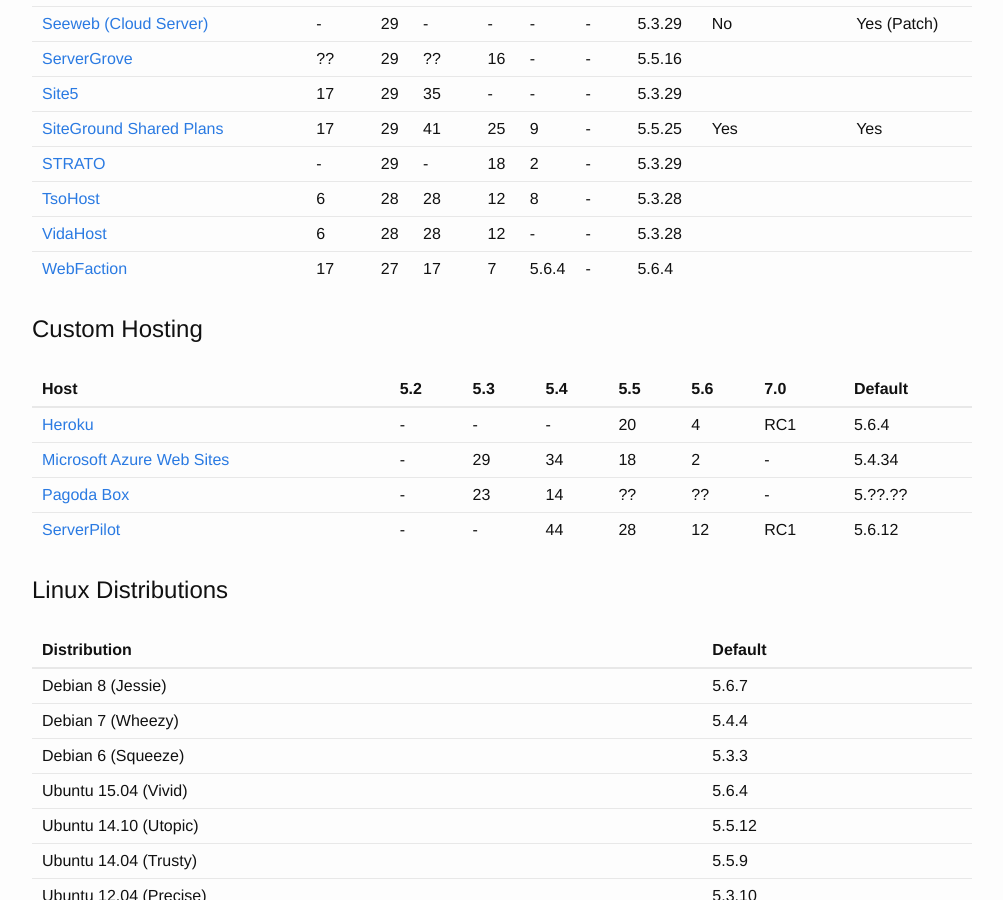
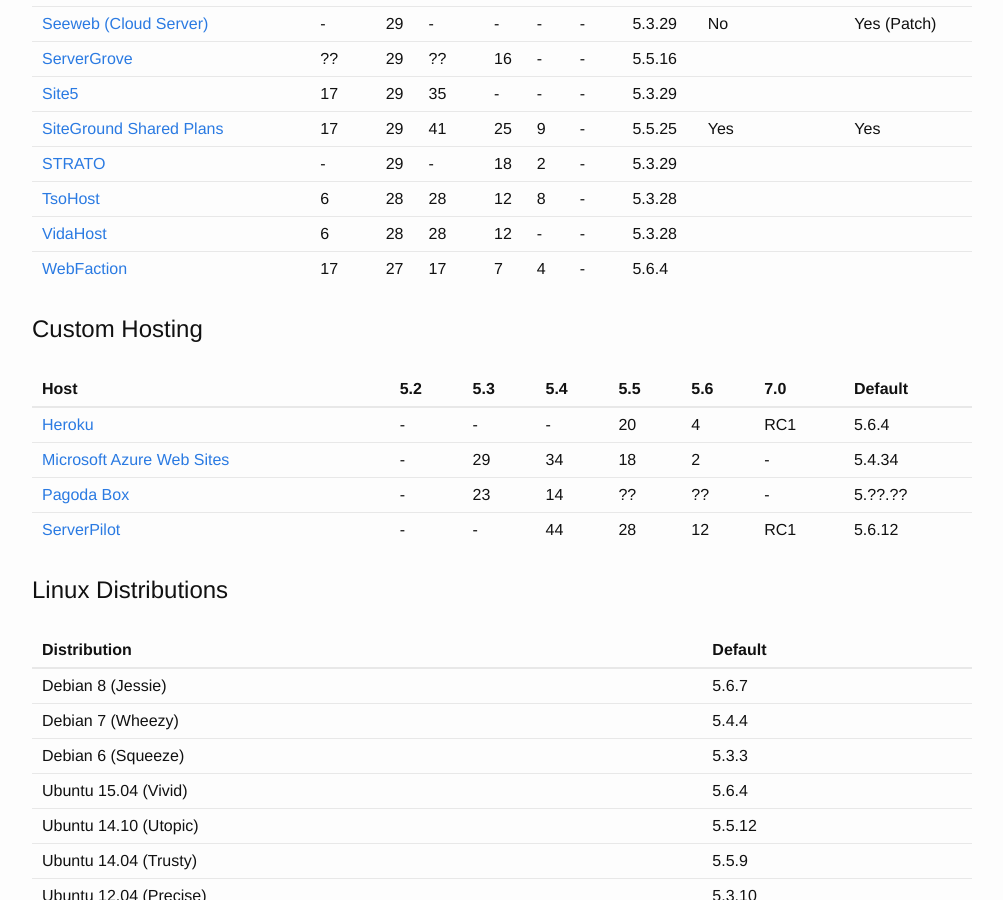
Before and after one commit to phpversions/phpversions.info, a Jekyll site: the page built from index.html, in a window 1280 px wide and 900 px high, scrolled down 1647 px. Shown: the whole window, without its empty margins (138-1141 px from the left). Built offline with Jekyll 4.4.1, drawn with Linux system fonts in a browser that asks for light colours.

Commit message:
Just the patch release.

```diff
--- a/_data/shared_hosts.yml
+++ b/_data/shared_hosts.yml
@@ -323,5 +323,5 @@
   php53: 27
   php54: 17
   php55: 7
-  php56: 5.6.4
+  php56: 4
   default: 5.6.4
```
